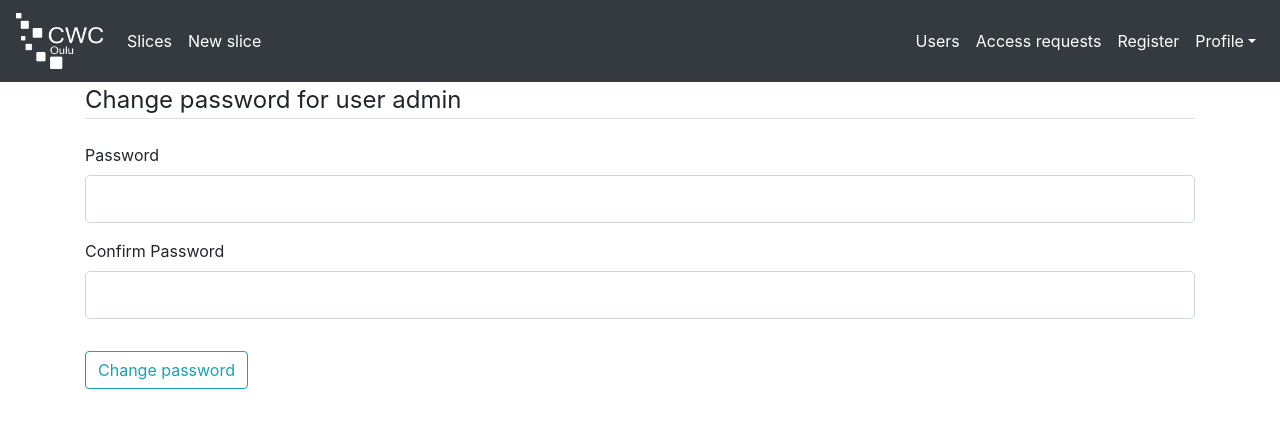
After one commit to aleksilahti/flaskwp2, a Flask app: page /pwchange/1 in a window 1280 px wide. The commit adds this page. Shown: the top 428 px of the page. Run offline with Flask 2, Linux system fonts and the light colour scheme; a user stored in the database is signed in; data comes from the database, SQL or seed files in the repository; both versions use the stored data as it was after the commit; some libraries are stand-ins or nearby versions.

Commit message:
password reset and user delete added

```diff
--- a/app.py
+++ b/app.py
@@ -130,6 +130,12 @@ class ContactForm(FlaskForm):
         if user:
             raise ValidationError('An account with that email already exists')
 
+class PwForm(FlaskForm):
+    password = PasswordField('Password', validators=[DataRequired()])
+    confirm_password = PasswordField('Confirm Password', validators=[DataRequired(), EqualTo('password')])
+
+    submit = SubmitField('Change password')
+
 # Home / Base URL
 @app.route("/", methods=["GET", "POST"])
 @app.route("/home", methods=["GET", "POST"])
@@ -207,13 +213,7 @@ def newslice():
 @app.route("/profile")
 def profile():
     if current_user.is_authenticated:
-        return render_template('profile.html')
-    return redirect(url_for('login'))
-
-@app.route("/settings")
-def settings():
-    if current_user.is_authenticated:
-        return render_template('settings.html')
+        return render_template('profile.html', user=current_user)
     return redirect(url_for('login'))
 
 @app.route("/users")
@@ -236,6 +236,49 @@ def access_requests():
         return redirect(url_for('slices'))
     return redirect(url_for('login'))
 
+@app.route("/deleteuser/<user_id>", methods=["GET", "POST"])
+def delete_user(user_id):
+    if current_user.is_authenticated:
+        if current_user.admin or str(current_user.id) == str(user_id):
+            user = User.query.filter_by(id=user_id).first()
+            db.session.delete(user)
+            db.session.commit()
+            flash('User deleted!', 'success')
+            return redirect(url_for('home'))
+        flash('You lack the credentials to access this page!', 'danger')
+        return redirect(url_for('slices'))
+    return redirect(url_for('login'))
+
+@app.route("/pwchange/<user_id>", methods=["GET", "POST"])
+def change_pw(user_id):
+    if current_user.is_authenticated:
+        if current_user.admin or str(current_user.id) == str(user_id):
+            form = PwForm()
+            user = User.query.filter_by(id=user_id).first()
+            if form.validate_on_submit():
+                # Hash the password and insert the user in SQLAlchemy db
+                hashed_pw = bcrypt.generate_password_hash(form.password.data).decode('utf-8')
+                user.pw_hash = hashed_pw
+                db.session.commit()
+                flash('Password changed!', 'success')
+                return redirect(url_for('home'))
+            return render_template('pwchange.html', form=form, user=user)
+        flash('You lack the credentials to access this page!', 'danger')
+        return redirect(url_for('slices'))
+    return redirect(url_for('login'))
+
+@app.route("/toggleadmin/<user_id>", methods=["GET", "POST"])
+def toggle_admin(user_id):
+    if current_user.is_authenticated:
+        if current_user.admin:
+            user = User.query.filter_by(id=user_id).first()
+            user.admin = not user.admin
+            db.session.commit()
+            return redirect(url_for('users'))
+        flash('You lack the credentials to access this page!', 'danger')
+        return redirect(url_for('slices'))
+    return redirect(url_for('login'))
+
 # Toggle debug mode (run as "python3 app.py")
 if __name__ == "__main__":
     app.run(debug=True)
--- a/templates/base.html
+++ b/templates/base.html
@@ -54,7 +54,6 @@
             <a class="nav-link dropdown-toggle"  href="#" id="profileDropdown" data-toggle="dropdown" aria-haspopup="true" aria-expanded="false">Profile</a>
             <div class="dropdown-menu dropdown-menu-right" aria-labelledby="profileDropdown">
                 <a class="dropdown-item" href="{{ url_for('profile') }}">View profile <span class="sr-only">(current)</span></a>
-                <a class="dropdown-item" href="{{ url_for('settings') }}">Settings</a>
                 <a class="dropdown-item" href="{{ url_for('logout') }}" >Sign out <span class="sr-only">(current)</span></a>
             </div>
         </li>
--- /dev/null
+++ b/templates/pwchange.html
@@ -0,0 +1,43 @@
+{% extends 'base.html' %}
+
+{% block head %}
+<title>Register</title>
+{% endblock %}
+
+{% block body %}
+<div class="content-section">
+		<form method="POST" action="">
+			{{ form.hidden_tag() }}
+			<fieldset class="form-group">
+				<legend class="border-bottom mb-4">Change password for user {{ user.username }}</legend>
+				<div class="form-group">
+					{{ form.password.label(class="form-control-label") }}
+					{% if form.password.errors %}
+						{{ form.password(class="form-control form-control-lg is-invalid") }}
+						<div class="invalid-feedback">
+							{% for error in form.password.errors %}
+								<span>{{ error }}</span>
+							{% endfor %}
+						</div>
+					{% else %}
+						{{ form.password(class="form-control form-control-lg") }}
+					{% endif %}				</div>
+				<div class="form-group">
+					{{ form.confirm_password.label(class="form-control-label") }}
+					{% if form.confirm_password.errors %}
+						{{ form.confirm_password(class="form-control form-control-lg is-invalid") }}
+						<div class="invalid-feedback">
+							{% for error in form.confirm_password.errors %}
+								<span>{{ error }}</span>
+							{% endfor %}
+						</div>
+					{% else %}
+						{{ form.confirm_password(class="form-control form-control-lg") }}
+					{% endif %}				</div>
+			</fieldset>
+			<div class="form-group">
+				{{ form.submit(class="btn btn-outline-info") }}
+			</div>
+		</form>
+	</div>
+{% endblock %}
--- a/templates/register.html
+++ b/templates/register.html
@@ -1,7 +1,6 @@
 {% extends 'base.html' %}
 
 {% block head %}
-<title>Register</title>
 {% endblock %}
 
 {% block body %}
```
Also changed, not shown: templates/profile.html (+16 -1 lines), templates/settings.html (deleted, +0 -8 lines), templates/users.html (+6 -4 lines), README.md, test.db.
